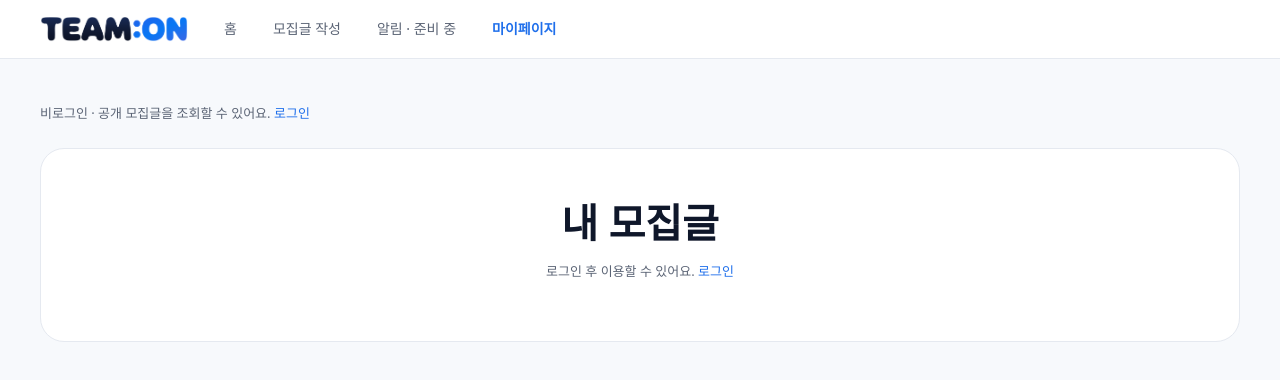
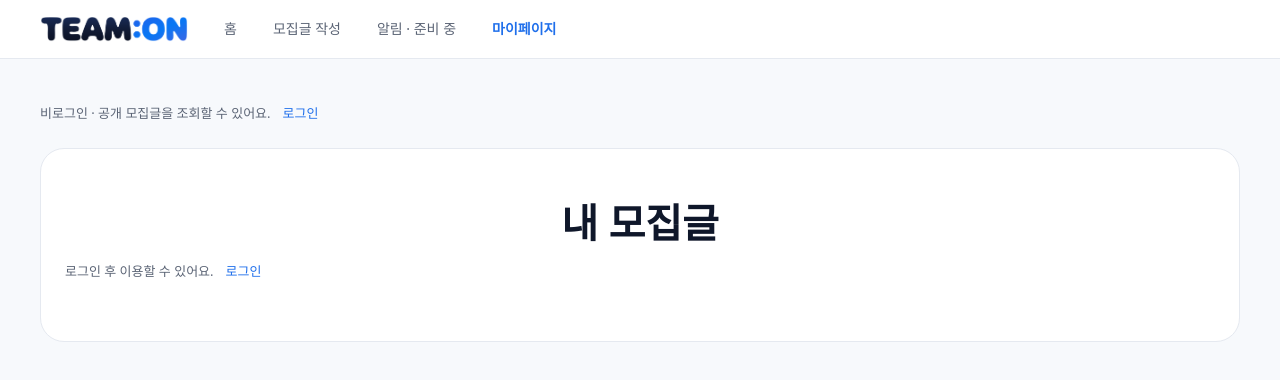
Before and after one commit to GrytoneMS/GrytoneMS_Repository, a React (Vite) app in the folder frontend/: page /me/posts in a window 1280 px wide. Shown: the top 380 px of the page. Built offline with nearby package versions, Linux system fonts and the light colour scheme.

Commit message:
fix: 로그인 상태 로그아웃 배치 및 AUTH-04 검증 기록

```diff
--- a/frontend/src/features/auth/AuthContext.tsx
+++ b/frontend/src/features/auth/AuthContext.tsx
@@ -22,11 +22,11 @@ export function AuthProvider({ children }: { children: ReactNode }) {
 }
 export function AuthStatus({ state: supplied, publicView = false }: { state?: AuthState; publicView?: boolean } = {}) {
   const auth = useAuth(), state = supplied ?? auth
-  return <aside className="post-note" aria-label="로그인 상태" role="status">
-    {state.status === 'checking' ? '로그인 상태를 확인 중이에요.' : state.status === 'error' ? state.message : state.status === 'anonymous' ? state.message || (publicView ? '비로그인 · 공개 모집글을 조회할 수 있어요.' : '로그인 후 이용할 수 있어요.') : <>{state.session?.account.nickname ?? '회원'} · {state.session?.account.status === 'VERIFIED' ? '학교 인증 완료' : state.session?.account.status === 'SUSPENDED' ? '이용 정지' : '학교 미인증'}</>}
+  return <aside className="post-note auth-status" aria-label="로그인 상태" role="status">
+    <span>{state.status === 'checking' ? '로그인 상태를 확인 중이에요.' : state.status === 'error' ? state.message : state.status === 'anonymous' ? state.message || (publicView ? '비로그인 · 공개 모집글을 조회할 수 있어요.' : '로그인 후 이용할 수 있어요.') : <>{state.session?.account.nickname ?? '회원'} · {state.session?.account.status === 'VERIFIED' ? '학교 인증 완료' : state.session?.account.status === 'SUSPENDED' ? '이용 정지' : '학교 미인증'}</>}</span>
     {state.status === 'anonymous' && <> <Link to="/login">로그인</Link></>}
     {state.status === 'authenticated' && state.session?.account.status === 'UNVERIFIED' && <> <Link to="/school-verification">학교 인증</Link></>}
     {state.status === 'error' && <Button onClick={() => void auth.store.refresh()}>로그인 상태 다시 조회</Button>}
-    {state.status !== 'checking' && state.status !== 'anonymous' && <Button onClick={clearAccessToken}>로그아웃</Button>}
+    {state.status !== 'checking' && state.status !== 'anonymous' && <Button className="auth-status-logout" onClick={clearAccessToken}>로그아웃</Button>}
   </aside>
 }
--- a/frontend/src/features/posts/posts.css
+++ b/frontend/src/features/posts/posts.css
@@ -34,6 +34,10 @@
 .post-filters { display: flex; gap: 8px; flex-wrap: wrap; margin-top: 24px; }
 .post-filters .button { background: white; color: var(--post-ink); font-size: 12px; padding: 5px 12px; border-color: var(--post-line); }
 .post-note { color: var(--post-muted); font-size: 13px; margin-block: 12px !important; }
+.posts-layout .auth-status { display: flex; align-items: center; flex-wrap: wrap; gap: 12px; }
+.posts-layout .auth-status > span { min-width: 0; overflow-wrap: anywhere; }
+.posts-layout .auth-status .auth-status-logout { flex: 0 0 auto; min-height: 32px; margin: 0; padding: 5px 12px; border: 1px solid var(--post-line); background: transparent; color: var(--post-muted); font-size: 12px; line-height: 20px; font-weight: 500; white-space: nowrap; }
+.posts-layout .auth-status .auth-status-logout:hover { background: var(--post-soft); color: var(--post-ink); }
 .post-grid { display: grid; grid-template-columns: repeat(4, minmax(0, 1fr)); gap: 20px; align-items: start; margin-top: 20px; }
 .post-card { border: 1px solid var(--post-line); border-radius: 24px; background: white; overflow: hidden; min-width: 0; }
 .post-card-link { display: block; color: inherit !important; border-radius: inherit; }
```
Also changed, not shown: 1 other file (tests, documents, lock files or other folders).
